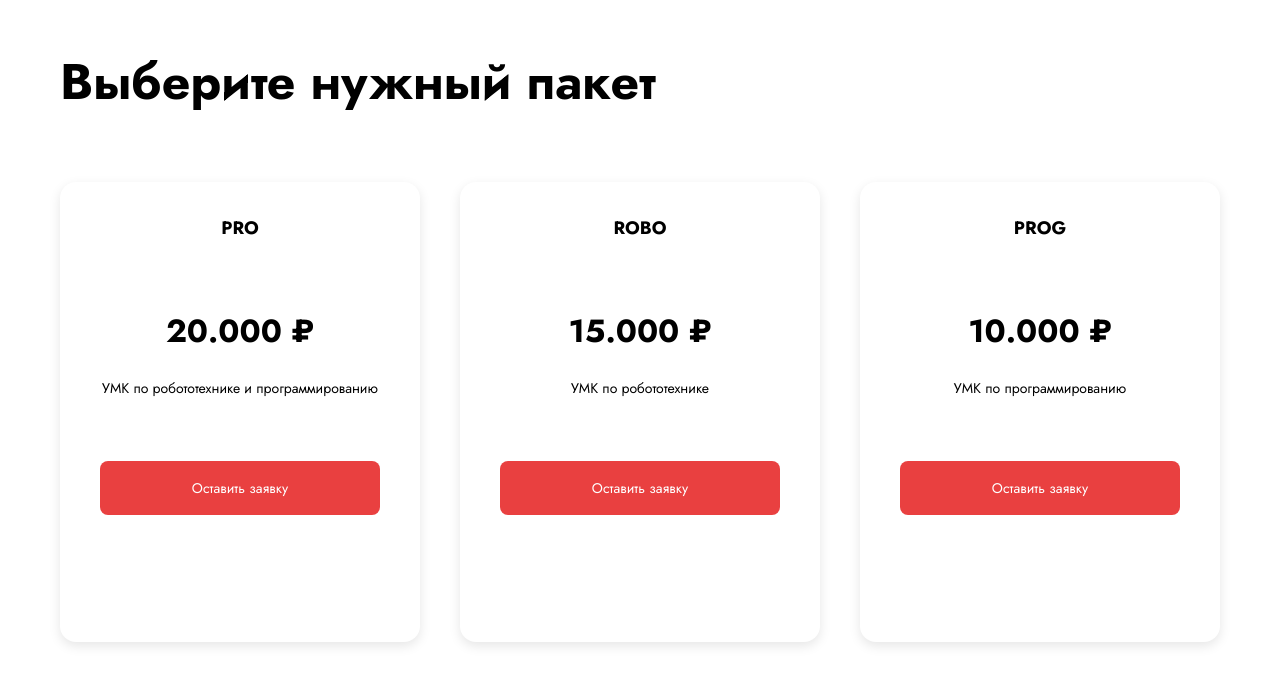
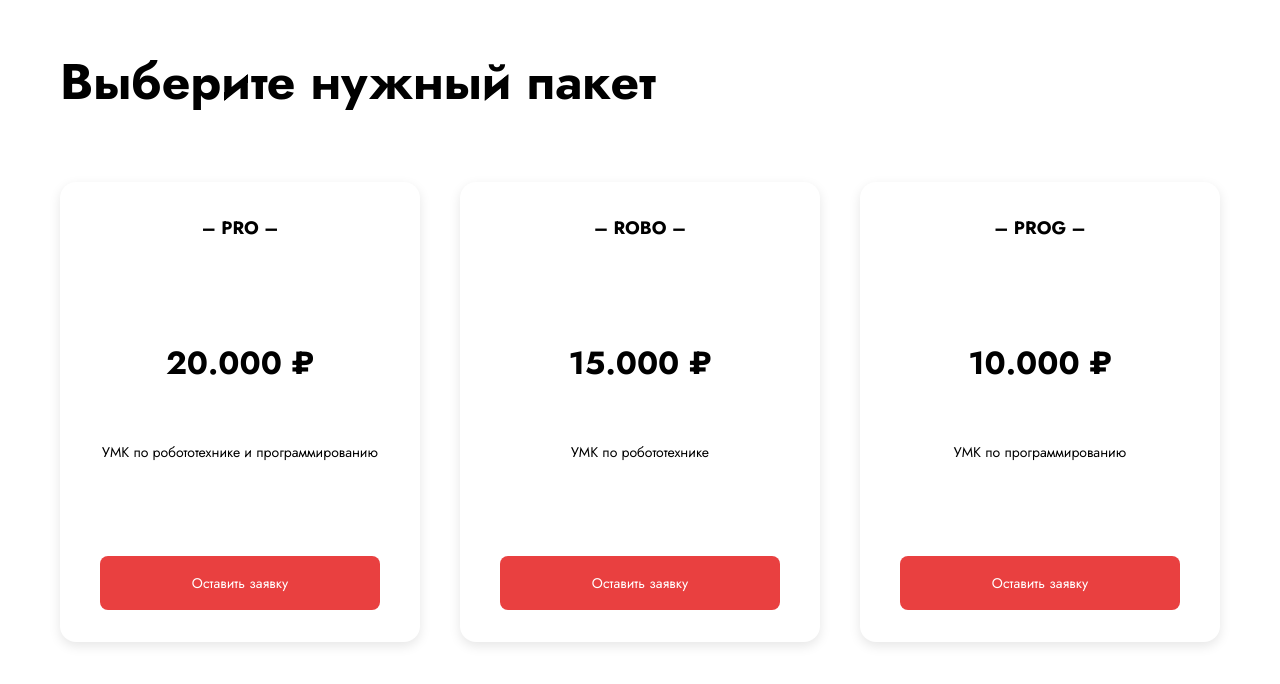
Before and after one commit to Mokkento12/roboschool, a Next.js app: page / in a window 1280 px wide. Shown: the part 2863-3547 px from the top of the page. Built offline with nearby package versions, Linux system fonts and the light colour scheme.

Commit message:
Фикс стилей для packages

```diff
--- a/src/components/PackageCard/PackageCard.module.sass
+++ b/src/components/PackageCard/PackageCard.module.sass
@@ -1,4 +1,3 @@
-
 .card
   width: 360px
   padding: 2rem
@@ -7,6 +6,10 @@
   text-align: center
   cursor: pointer
   transition: height 0.3s ease, background-color 0.3s ease, color 0.3s ease
+  display: flex
+  align-items: center
+  flex-direction: column
+  justify-content: space-between
   gap: 1rem
 
 .title
--- a/src/data/packages.tsx
+++ b/src/data/packages.tsx
@@ -1,7 +1,7 @@
 export const packages = [
   {
     id: "pro",
-    title: "PRO",
+    title: "– PRO –",
     price: "20.000 ₽",
     description: "УМК по робототехнике и программированию",
     bgColor: "#fff", // ✅ Обычный фон
@@ -12,7 +12,7 @@ export const packages = [
   },
   {
     id: "robo",
-    title: "ROBO",
+    title: "– ROBO –",
     price: "15.000 ₽",
     description: "УМК по робототехнике",
     bgColor: "#fff",
@@ -23,7 +23,7 @@ export const packages = [
   },
   {
     id: "prog",
-    title: "PROG",
+    title: "– PROG –",
     price: "10.000 ₽",
     description: "УМК по программированию",
     bgColor: "#fff",
```
